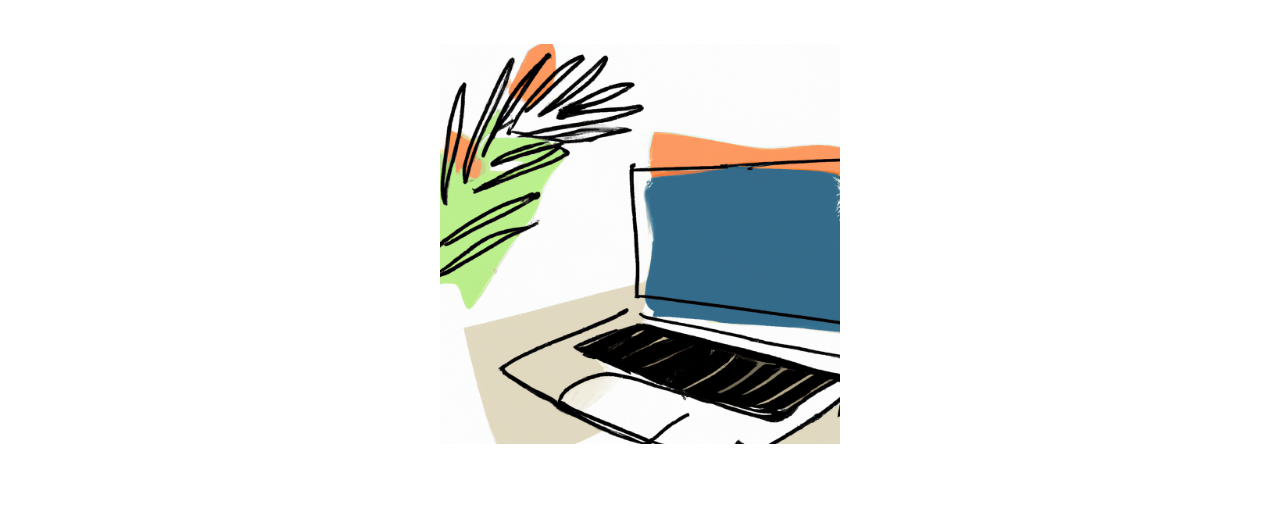
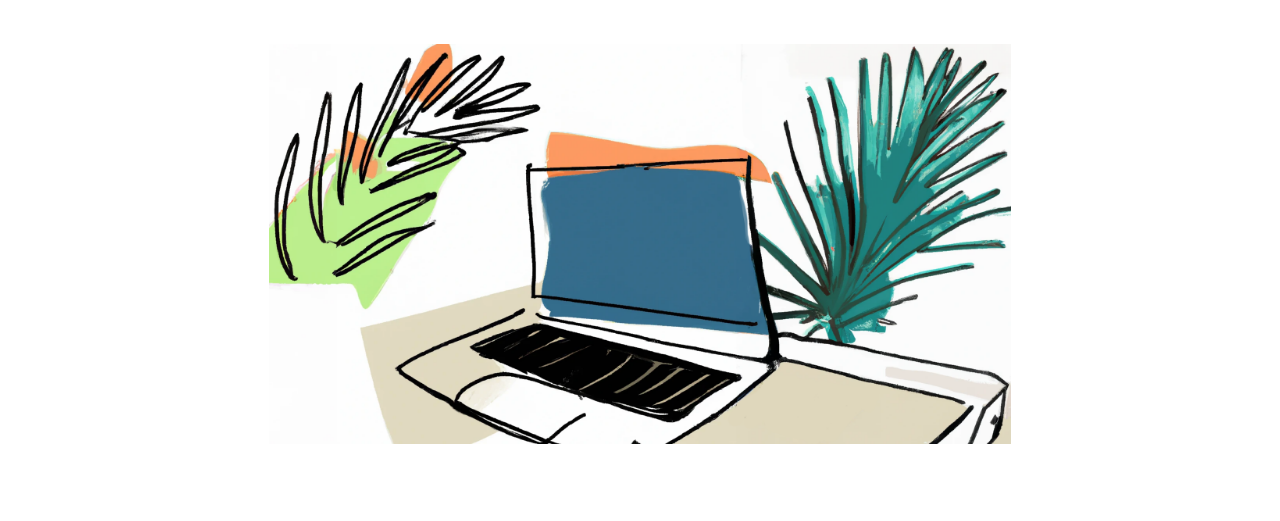
Before and after one commit to RVCC-IDMX/blog-cynthiateeters, an Eleventy site: page src/index.njk in a window 1280 px wide. Shown: the part 269-790 px from the top of the page. Built offline with nearby package versions, Linux system fonts and the light colour scheme; Eleventy itself is replaced by a stand-in of ours; files that its build step writes are made by us from their sources.

Commit message:
Add picture element to hero image

```diff
--- a/src/index.njk
+++ b/src/index.njk
@@ -7,8 +7,10 @@ layout: 'base.njk'
   <h1 class="hero-title">My Public Learning</h1>
   <div class="container flow">
     <div class="hero__content--image">
-      <img src="/assets/blog/DALL·E 2022-10-13 14.38.41 - bright digital drawing of laptop and palm plant.png" alt=""
-        class="hero__image">
+      <picture>
+        <source srcset="/assets/blog/palmtree-landscape.png" media="(min-width: 960px)" />
+        <img class="hero__image" src="/assets/blog/palmtree-portrait.png" alt="" />
+      </picture>
     </div>
     <div class="hero__content flow">
 
```
Also changed, not shown: src/assets/blog/palmtree-landscape.png (added), src/assets/blog/palmtree-portrait.png (renamed from src/assets/blog/DALL·E 2022-10-13 14.38.41 - bright digital drawing of laptop and palm plant.png).
